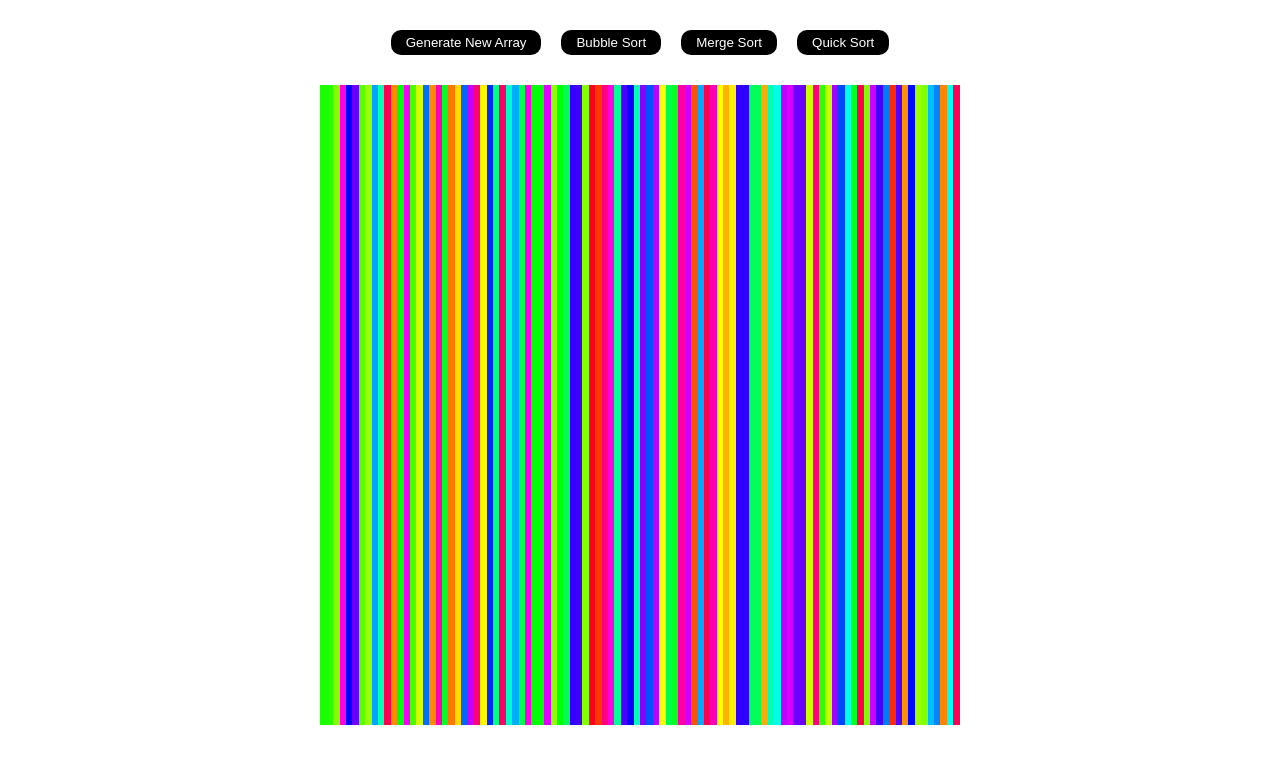
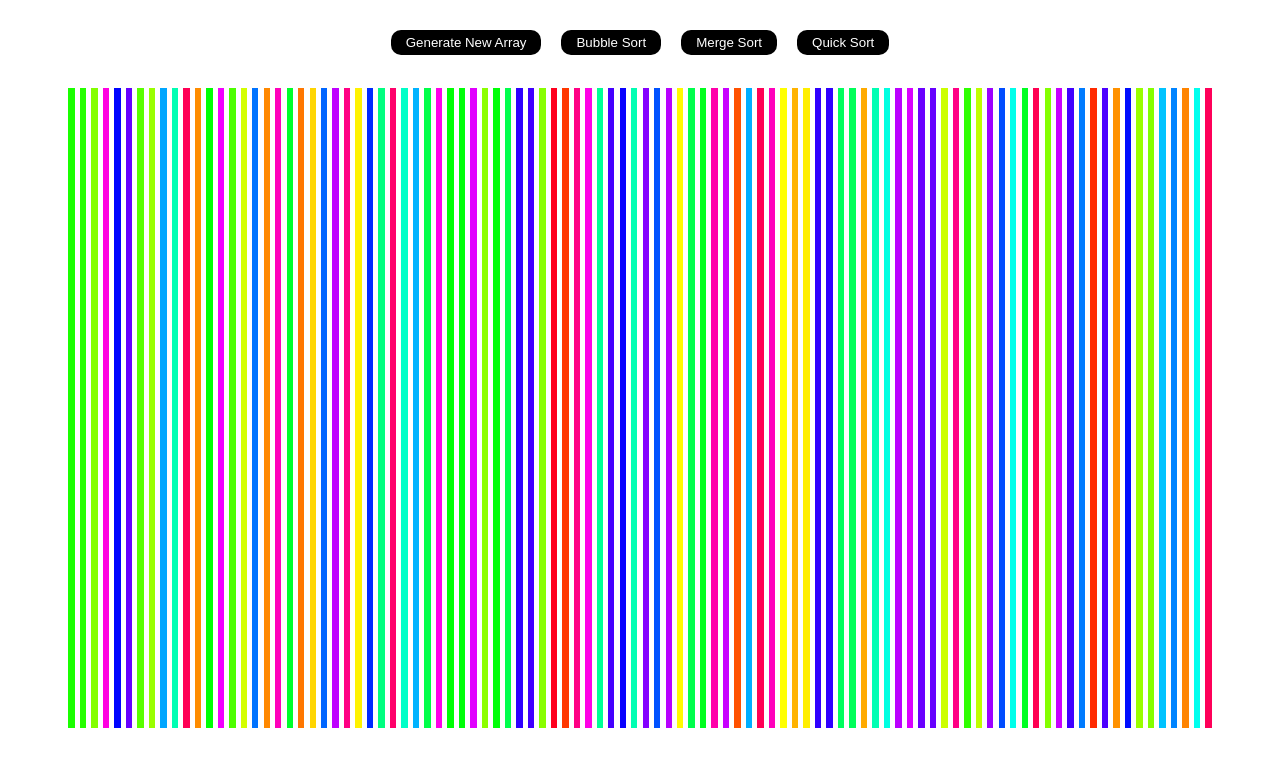
Before and after one commit to gabinorsworthy/color-sort, a React (Create React App) app: page / in a window 1280 px wide. Shown: the top 766 px of the page. Built offline with nearby package versions, Linux system fonts and the light colour scheme.

Commit message:
fixed animation bug

```diff
--- a/src/ColorSort/ColorSort.jsx
+++ b/src/ColorSort/ColorSort.jsx
@@ -8,6 +8,7 @@ export default class ColorSort extends React.Component {
 
         this.state = {
             array: [],
+            styleArray: []
         };
     }
 
@@ -16,15 +17,36 @@ export default class ColorSort extends React.Component {
     }
 
     resetArray() {
-        const array = []
+        const array = [];
+        const styleArray = [];
+        const arrayBars = document.getElementsByClassName('array-bar'); // FIXME
+
         for (let i = 0; i < 100; i ++) {
-            array.push(randomInt(0, 360));
+
+            var randomHue = randomInt(0, 359);
+            array.push(randomHue);
+
+            var rgb = hsl_to_rgb(randomHue, 1, .5);
+
+            styleArray.push({
+                backgroundColor: `rgb(${rgb[0]}, ${rgb[1]}, ${rgb[2]})`,
+                width: `${window.innerWidth * 0.005}px`,
+                margin: `${window.innerWidth * .002}px`
+            });
+
+            // Had issue updating colors in render
+            // Randomly, one color of the 100 wouldn't update in background color (but the value showed correct when added to class name)
+            // This fix ensures the color is updated when a new array is generated
+            if (arrayBars[i]) {
+                arrayBars[i].style.backgroundColor = `rgb(${rgb[0]}, ${rgb[1]}, ${rgb[2]})`; // FIXME
+            }
         }
 
-        this.setState({array})
+        this.setState({array, styleArray});
     }
 
     // FIXME: REMOVE
+
     testSortingAlgorithms() {
         for (let i = 0; i < 100; i++) {
           const array = [];
@@ -40,26 +62,21 @@ export default class ColorSort extends React.Component {
 
 
 
+
     bubbleSort() {
         const animations = getBubbleSortAnimations(this.state.array);
-
-        console.log(animations);
 
         for (let i = 0; i < animations.length; i++) {
             const arrayBars = document.getElementsByClassName('array-bar');
 
-            setTimeout(() => {
-                const[barOneIdx, barTwoIdx] = animations[i];
+            const[barOneIdx, barTwoIdx] = animations[i];
 
-                const barOneStyle = arrayBars[barOneIdx].style;
-                const barTwoStyle = arrayBars[barTwoIdx].style;
+            const barOneStyle = arrayBars[barOneIdx].style;
+            const barTwoStyle = arrayBars[barTwoIdx].style;
 
-                let temp = barOneStyle.backgroundColor;
-                barOneStyle.backgroundColor = barTwoStyle.backgroundColor;
-                barTwoStyle.backgroundColor = temp;
-
-            }, i * 10);
-
+            var temp = barOneStyle.backgroundColor;
+            barOneStyle.backgroundColor = barTwoStyle.backgroundColor;
+            barTwoStyle.backgroundColor = temp;
         }
     }
 
@@ -68,7 +85,7 @@ export default class ColorSort extends React.Component {
     quickSort() {}
 
     render() {
-        const {array} = this.state;
+        //const {styleArray} = this.state;
 
         return (
             <>
@@ -80,18 +97,20 @@ export default class ColorSort extends React.Component {
                 </div>
 
                 <div className="bar-container">
-                    {array.map((value, idx) => (
+                    {this.state.styleArray.map((value, idx) => (
                         <div
-                            className="array-bar"
+                            className={`array-bar ${value.backgroundColor}`}
                             key={idx}
-                            style={{backgroundColor: `hsl(${value}, 100%, 50%)`,
+                            style={value}></div>
+                                    /*{backgroundColor: `rgb(${value[0]}, ${value[1]}, ${value[2]})`,
                                     width: `${window.innerWidth * 0.005}px`,//}}></div>
                                     //margin: `${window.innerWidth * .002}px`}}></div>
-                                    margin: `0px`}}></div>
+                                    margin: `0px`}*/
                     ))}
                 </div>
             </>
         );
+
     }
 
 }
@@ -111,3 +130,46 @@ function arraysAreEqual(arrayOne, arrayTwo) {
     }
     return true;
 }
+
+// https://stackoverflow.com/questions/2353211/hsl-to-rgb-color-conversion
+function hsl_to_rgb(h, s, l) {
+    var r, g, b;
+
+    var C = (1 - Math.abs(2 * l - 1)) * s;
+    var X = C * (1 - Math.abs(((h / 60) % 2) - 1))
+    var m = l - (C / 2)
+
+    if (h < 60) {r = C; g = X; b = 0;}
+    else if (h < 120) {r = X; g = C; b = 0;}
+    else if (h < 180) {r = 0; g = C; b = X;}
+    else if (h < 240) {r = 0; g = X; b = C;}
+    else if (h < 300) {r = X; g = 0; b = C;}
+    else {r = C; g = 0; b = X;}
+
+    return [Math.round((r + m) * 255), Math.round((g + m) * 255), Math.round((b + m) * 255)];
+    /*
+    h = h / 360;
+
+    if(s === 0){
+        r = g = b = l; // achromatic
+    }else{
+        var hue2rgb = function hue2rgb(p, q, t){
+            if(t < 0) t += 1;
+            if(t > 1) t -= 1;
+            if(t < 1/6) return p + (q - p) * 6 * t;
+            if(t < 1/2) return q;
+            if(t < 2/3) return p + (q - p) * (2/3 - t) * 6;
+            return p;
+        }
+
+        var q = l < 0.5 ? l * (1 + s) : l + s - l * s;
+        var p = 2 * l - q;
+        r = hue2rgb(p, q, h + 1/3);
+        g = hue2rgb(p, q, h);
+        b = hue2rgb(p, q, h - 1/3);
+    }
+
+    //return [Math.round(r * 255), Math.round(g * 255), Math.round(b * 255)];
+    return [Math.min(Math.floor(r * 256), 255), Math.min(Math.floor(g * 256), 255), Math.min(Math.floor(b * 256), 255)];
+    */
+}
--- a/src/sortingAlgorithms/bubbleSort.js
+++ b/src/sortingAlgorithms/bubbleSort.js
@@ -1,7 +1,7 @@
 export function getBubbleSortAnimations(array) {
     let animations = [];
 
-    for (let i = 0; i < array.length; i++) {
+    for (let i = 0; i < array.length - 1; i++) {
         let swapped = false;
 
         for (let j = 0; j < (array.length - i - 1); j++) {
@@ -19,8 +19,6 @@ export function getBubbleSortAnimations(array) {
             break;
         }
     }
-    console.log(array);
 
     return animations;
-
 }
```
